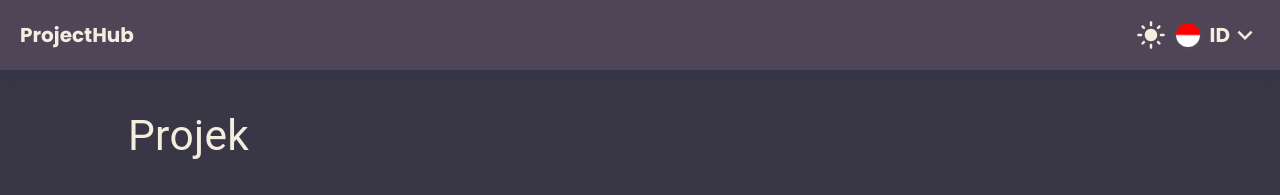
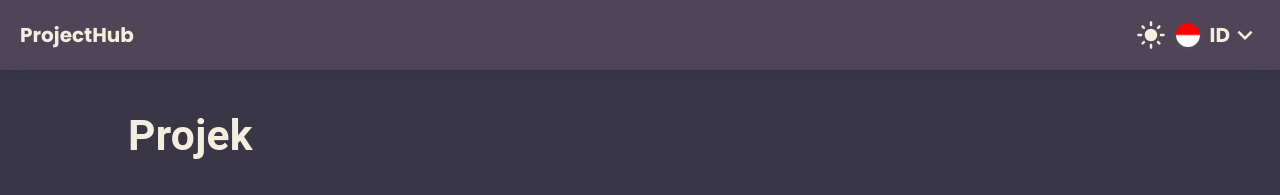
Before and after one commit to fauzi45/management-employee-projects, a React (Vite) app in the folder client/: page /admin/project in a window 1280 px wide. Shown: the top 195 px of the page. Built offline with nearby package versions, Linux system fonts and the light colour scheme.

Commit message:
fix: translation no data

```diff
--- a/client/src/pages/Admin/Project/index.jsx
+++ b/client/src/pages/Admin/Project/index.jsx
@@ -56,7 +56,7 @@ const Project = () => {
   return (
     <div className={classes.container}>
       <div className={classes.wrapper}>
-        <Typography variant="h4" mt={5} gutterBottom>
+        <Typography fontWeight={700} variant="h4" mt={5} gutterBottom>
           <FormattedMessage id="app_text_project" />
         </Typography>
         <div className={classes.feat}>
@@ -116,7 +116,7 @@ const Project = () => {
                 {rows.length === 0 && searchedVal.length > 0 && (
                   <TableRow>
                     <TableCell align="center" colSpan={columns.length}>
-                      No data found
+                      <FormattedMessage id="app_no_data" />
                     </TableCell>
                   </TableRow>
                 )}
@@ -128,7 +128,7 @@ const Project = () => {
                   ).length === 0 && (
                     <TableRow>
                       <TableCell align="center" colSpan={columns.length}>
-                        No matching data found
+                        <FormattedMessage id="app_no_data_filter" />
                       </TableCell>
                     </TableRow>
                   )}
```
